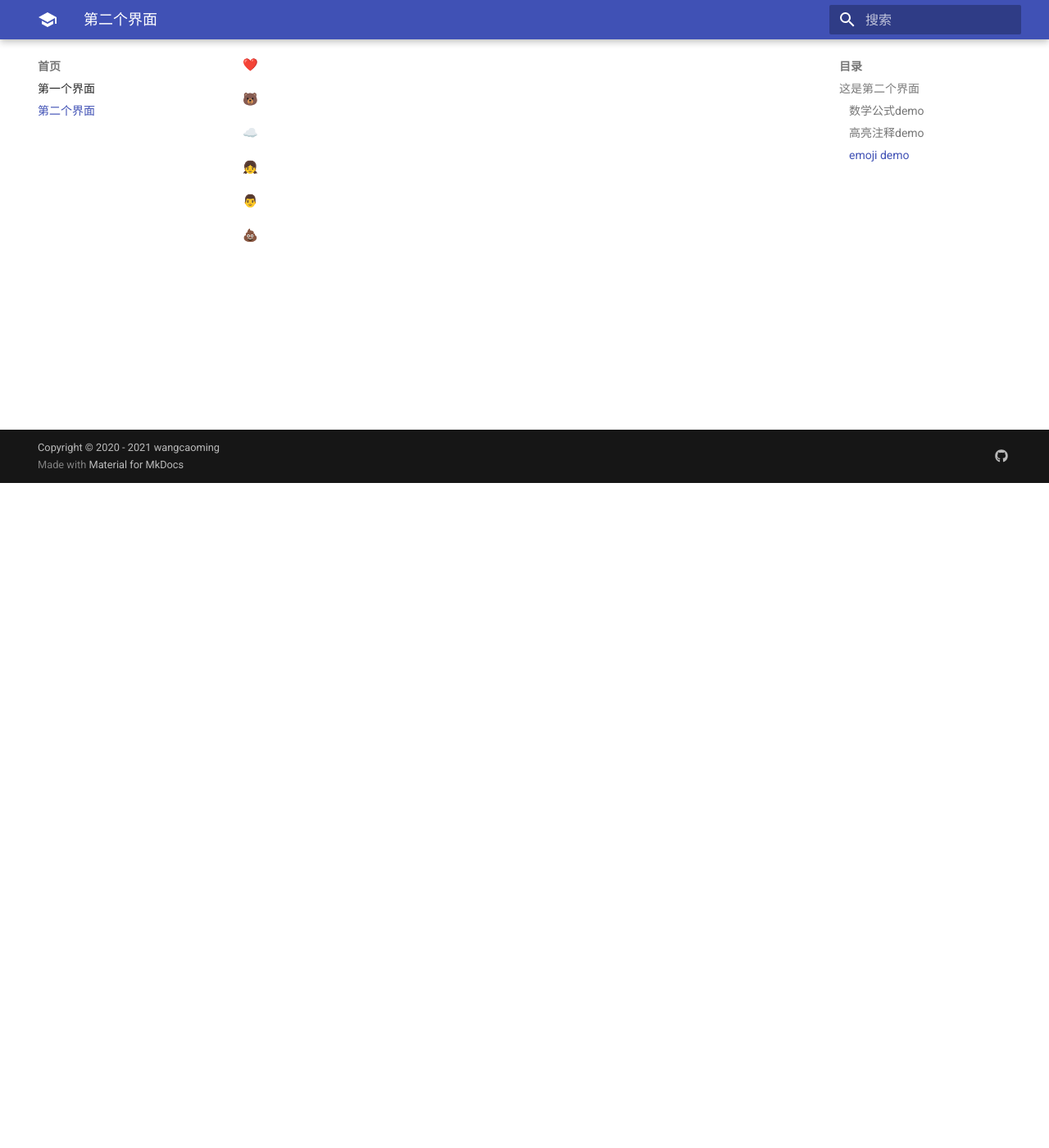
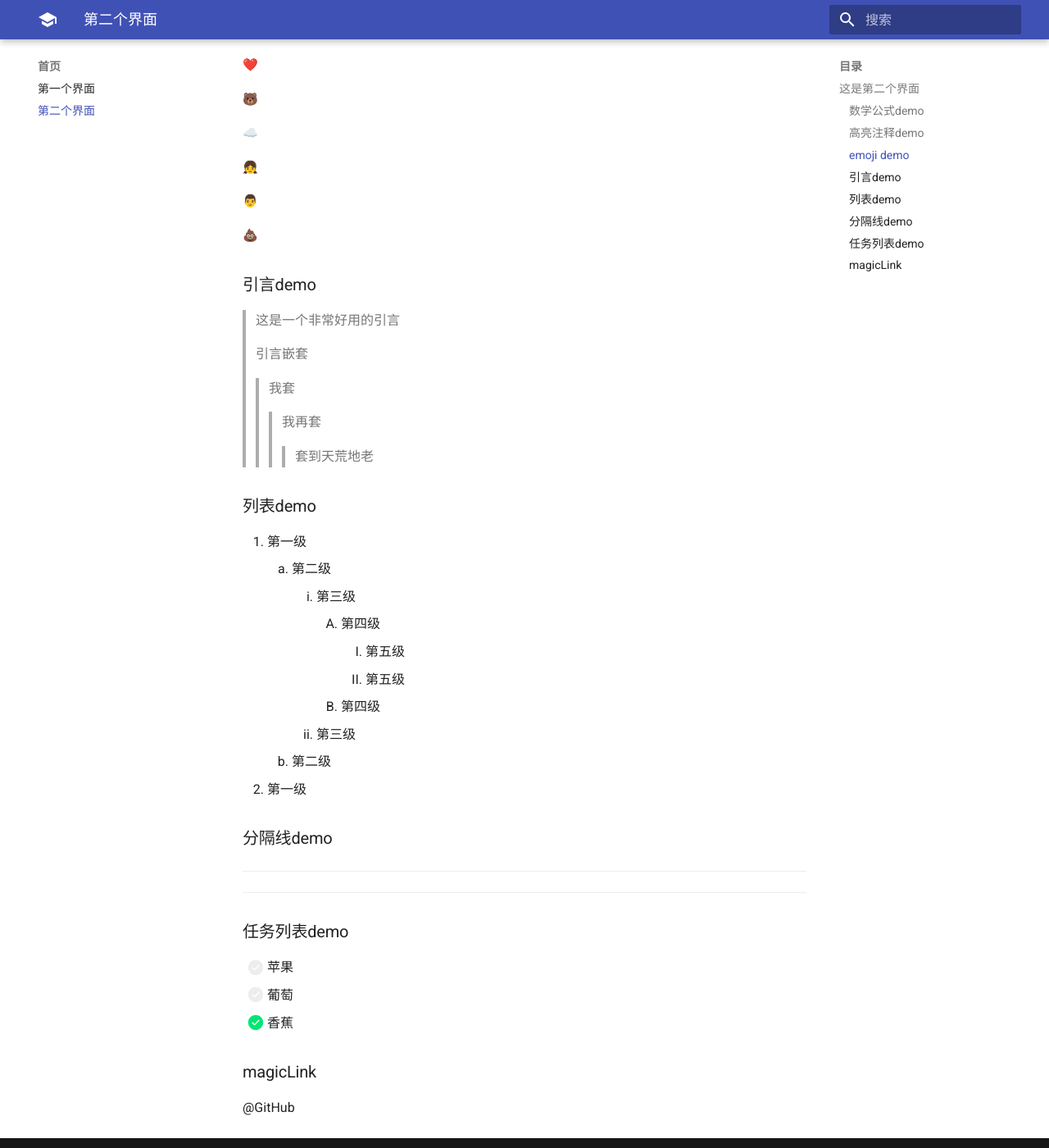
Before and after one commit to WangCaoMing/WangCaoMing.github.io, an MkDocs documentation site: the page built from docs/android/second_page.md, in a window 1280 px wide and 1400 px high, scrolled down 811 px. Shown: the whole window at 82% size. Built offline with MkDocs 1.6.1 and Material for MkDocs 9.7.7, drawn with Linux system fonts in a browser that asks for light colours; nearby versions of some CDN libraries; emoji names are drawn with the system emoji font; formulas are drawn with MathJax 3; a script that is not in the unit is left out.

Commit message:
feature:增加更多的extensions

```diff
--- a/docs/android/second_page.md
+++ b/docs/android/second_page.md
@@ -39,3 +43,44 @@
 :man:
 
 :shit:
+
+
+### 引言demo
+
+> 这是一个非常好用的引言
+
+> 引言嵌套
+>> 我套
+>>> 我再套
+>>>> 套到天荒地老
+
+
+### 列表demo
+
+1. 第一级
+    1. 第二级
+        1. 第三级
+            1. 第四级
+                1. 第五级
+                2. 第五级
+            2. 第四级
+        2. 第三级
+    2. 第二级
+2. 第一级
+
+
+### 分隔线demo
+
+----------
+
+**********
+
+### 任务列表demo
+
+- [ ] 苹果
+- [ ] 葡萄
+- [X] 香蕉
+
+### magicLink
+
+@GitHub
--- a/mkdocs.yml
+++ b/mkdocs.yml
@@ -19,17 +19,26 @@ theme:
 
 plugins:
   - search
+  - git-revision-date-localized:  # pip3 install mkdocs-git-revision-date-localized-plugin
+      type: date
 
 markdown_extensions:
+  - meta
   - pymdownx.emoji
   - admonition
   - pymdownx.superfences
   - pymdownx.b64
   - footnotes
+  - pymdownx.betterem:
+      smart_enable: all
+  - pymdownx.magiclink
   - pymdownx.details
   - pymdownx.arithmatex
   - pymdownx.mark
   - pymdownx.critic
+  - pymdownx.extrarawhtml
+  - pymdownx.tasklist:
+      custom_checkbox: true
   - codehilite:
       linenums: true
   - markdown_aafigure:
```
Also changed, not shown: other parts of docs/android/second_page.md (+4 -0 lines), site/about/index.html, site/android/second_page/index.html, site/index.html, site/search/search_index.json, 1 other file.
